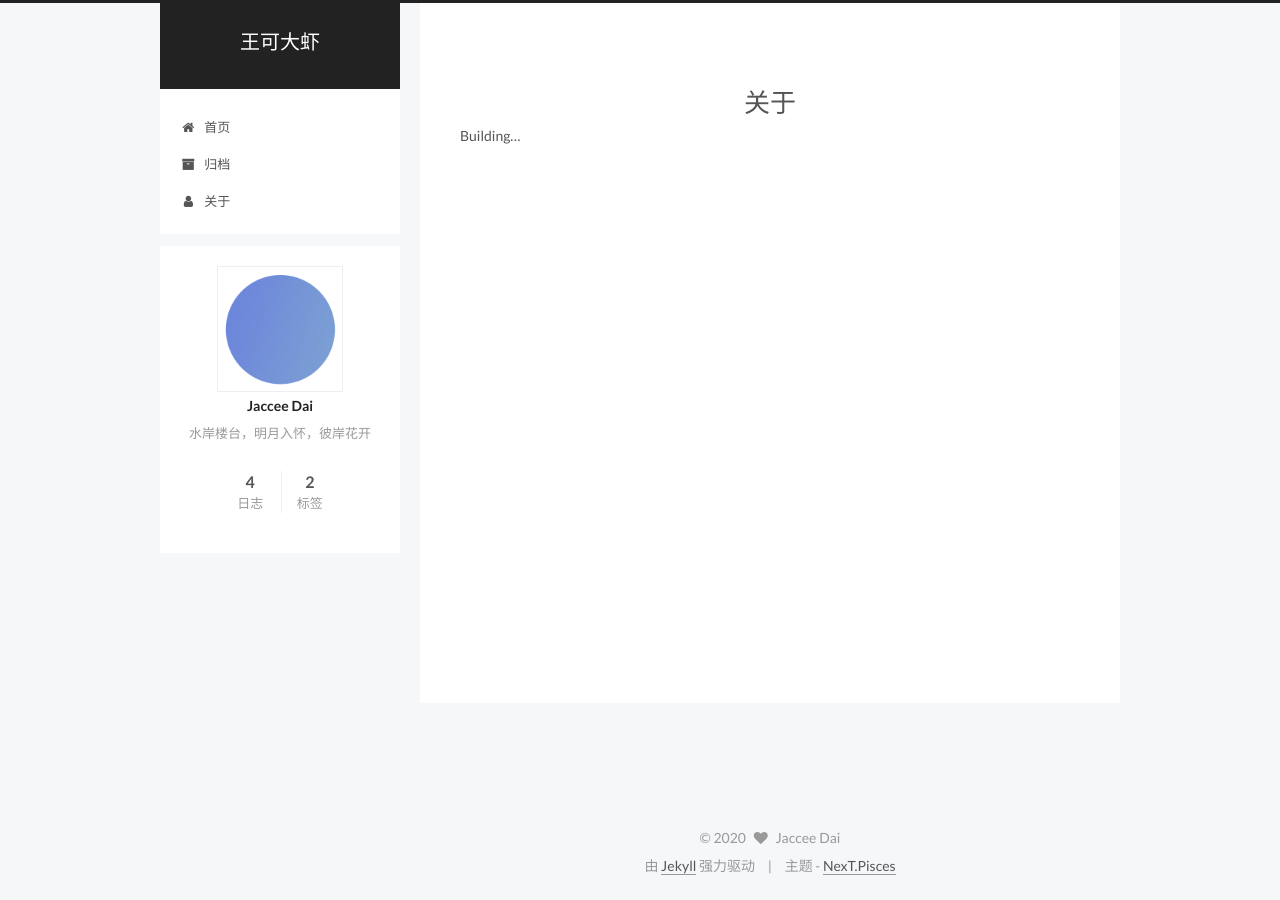
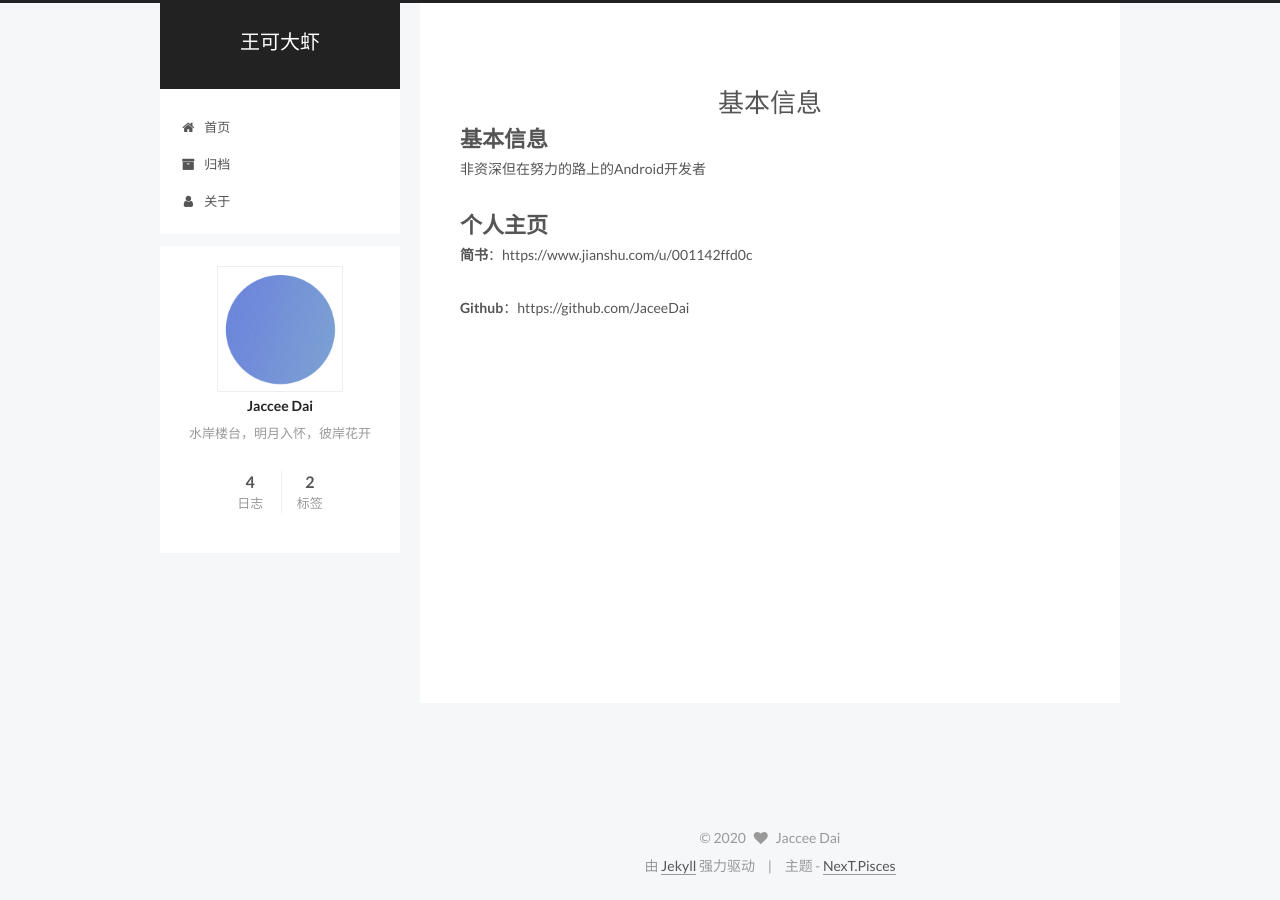
Before and after one commit to Dale-Android/Dale-Android.github.io, a Jekyll site: the page built from about/index.md, in a window 1280 px wide. Built offline with Jekyll 4.4.1, drawn with Linux system fonts in a browser that asks for light colours; comment, search, counter and statistics services are not loaded; our own code applies the rules of GitHub Pages for plain Markdown files.

Commit message:
personal info

```diff
--- a/about/index.md
+++ b/about/index.md
@@ -3,4 +3,13 @@
 type: about
 ---
 
-Building...
+# 基本信息
+
+非资深但在努力的路上的Android开发者
+
+
+# 个人主页
+
+**简书**：https://www.jianshu.com/u/001142ffd0c
+
+**Github**：https://github.com/JaceeDai
```
